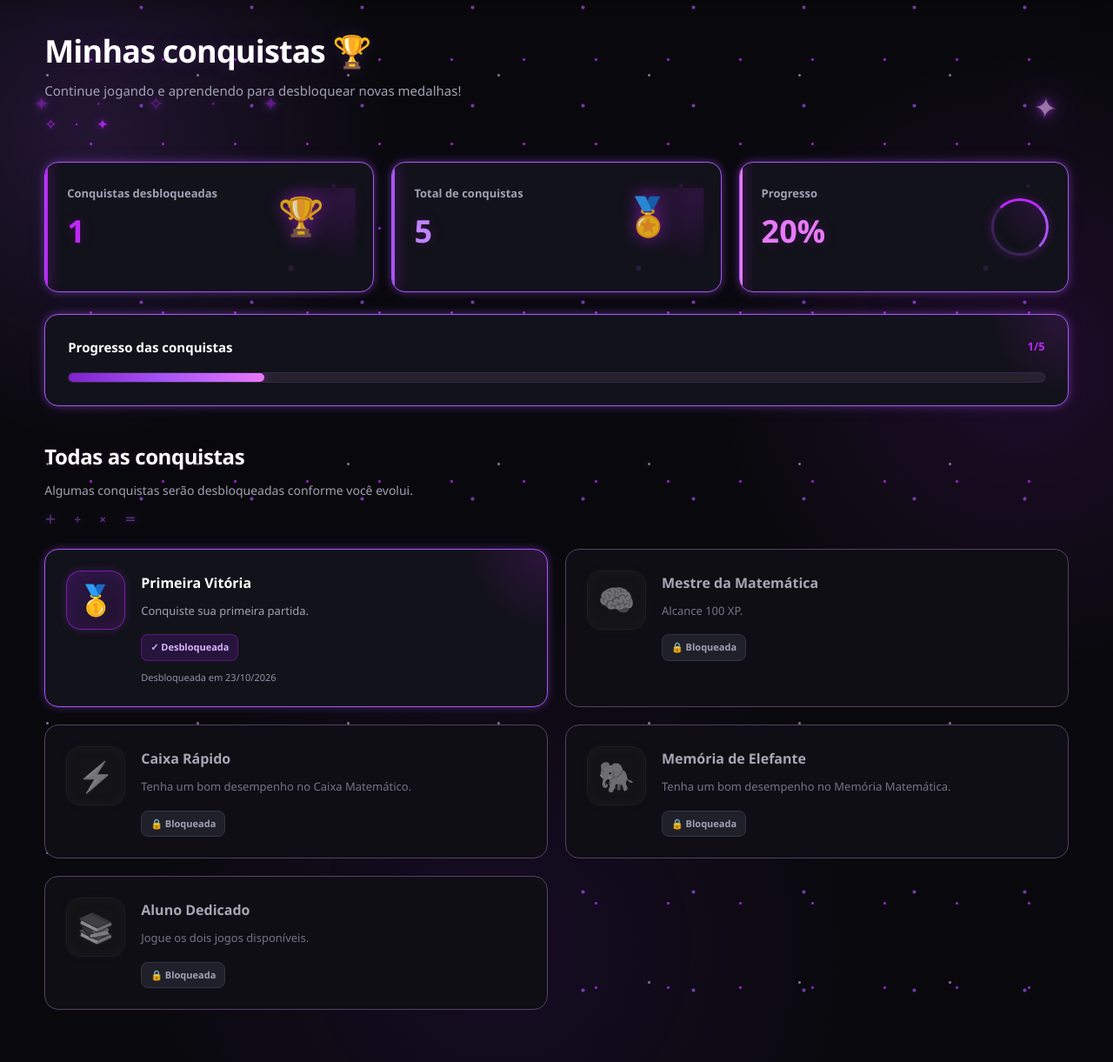
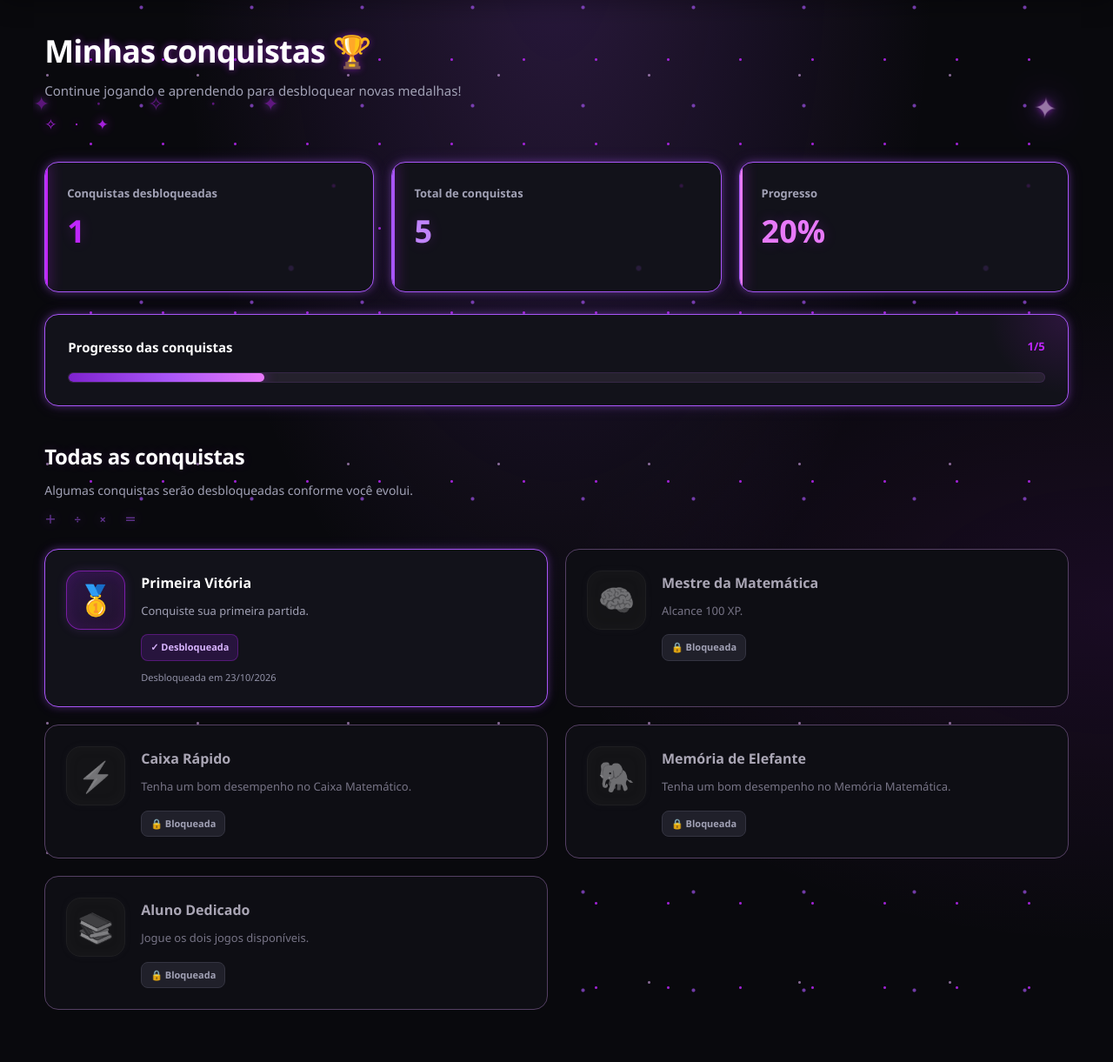
Before and after one commit to louenyrossi/TCC-final, a PHP site: page /aluno/conquistas.php in a window 1280 px wide. Shown: the part 77-1298 px from the top of the page at 87% size. Run offline with PHP 8.4, Linux system fonts and the light colour scheme; a user stored in the database is signed in; data comes from the database, SQL or seed files in the repository.

Commit message:
Update conquista-aluno.css

```diff
--- a/assets/css/conquista-aluno.css
+++ b/assets/css/conquista-aluno.css
@@ -1087,3 +1087,114 @@ body {
         height: 48px;
     }
 }
+
+/* ===== DESTAQUE VISUAL DA PÁGINA ===== */
+
+/* Aura neon no fundo */
+.pagina {
+    background:
+        radial-gradient(ellipse at 50% 0%, rgba(168, 85, 247, 0.20), transparent 48%),
+        radial-gradient(ellipse at 100% 60%, rgba(192, 38, 255, 0.09), transparent 35%),
+        #09090d;
+}
+
+/* Título com brilho */
+.titulo-area h1 {
+    color: #fff;
+    text-shadow:
+        0 0 8px rgba(192, 38, 255, 0.8),
+        0 0 22px rgba(168, 85, 247, 0.55);
+    animation: tituloNeon 3s ease-in-out infinite alternate;
+}
+
+@keyframes tituloNeon {
+    from {
+        text-shadow: 0 0 8px rgba(192, 38, 255, 0.45);
+    }
+    to {
+        text-shadow:
+            0 0 12px rgba(192, 38, 255, 0.95),
+            0 0 30px rgba(168, 85, 247, 0.7);
+    }
+}
+
+/* Cards com aparência de recompensa */
+.resumo-card,
+.progresso-card,
+.conquista {
+    transition:
+        transform 0.3s ease,
+        box-shadow 0.3s ease,
+        border-color 0.3s ease;
+}
+
+/* Efeito ao passar o mouse */
+.resumo-card:hover,
+.progresso-card:hover {
+    transform: translateY(-6px) scale(1.015);
+    border-color: #d946ef;
+    box-shadow:
+        0 0 12px rgba(192, 38, 255, 0.45),
+        0 0 30px rgba(168, 85, 247, 0.22);
+}
+
+/* Brilho passando pelos cards */
+.resumo-card::after,
+.conquista:not(.bloqueada)::after {
+    content: "";
+    position: absolute;
+    inset: 0;
+    left: -120%;
+    width: 65%;
+    height: 100%;
+    background: linear-gradient(
+        110deg,
+        transparent,
+        rgba(255, 255, 255, 0.10),
+        transparent
+    );
+    transform: skewX(-20deg);
+    pointer-events: none;
+}
+
+.resumo-card:hover::after,
+.conquista:not(.bloqueada):hover::after {
+    animation: brilhoPassando 0.8s ease;
+}
+
+@keyframes brilhoPassando {
+    from { left: -120%; }
+    to { left: 160%; }
+}
+
+/* Conquistas desbloqueadas em destaque */
+.conquista:not(.bloqueada):hover {
+    transform: translateY(-7px);
+    border-color: #e879f9;
+    box-shadow:
+        0 0 14px rgba(192, 38, 255, 0.45),
+        0 0 32px rgba(168, 85, 247, 0.2);
+}
+
+/* Ícones das conquistas */
+.conquista:not(.bloqueada) .icone {
+    filter: drop-shadow(0 0 8px rgba(192, 38, 255, 0.6));
+    transition: transform 0.3s ease;
+}
+
+.conquista:not(.bloqueada):hover .icone {
+    transform: scale(1.15) rotate(-5deg);
+}
+
+/* Animações mais suaves em celulares */
+@media (prefers-reduced-motion: reduce) {
+    .titulo-area h1 {
+        animation: none;
+    }
+
+    .resumo-card,
+    .progresso-card,
+    .conquista {
+        transition: none;
+    }
+}
```
